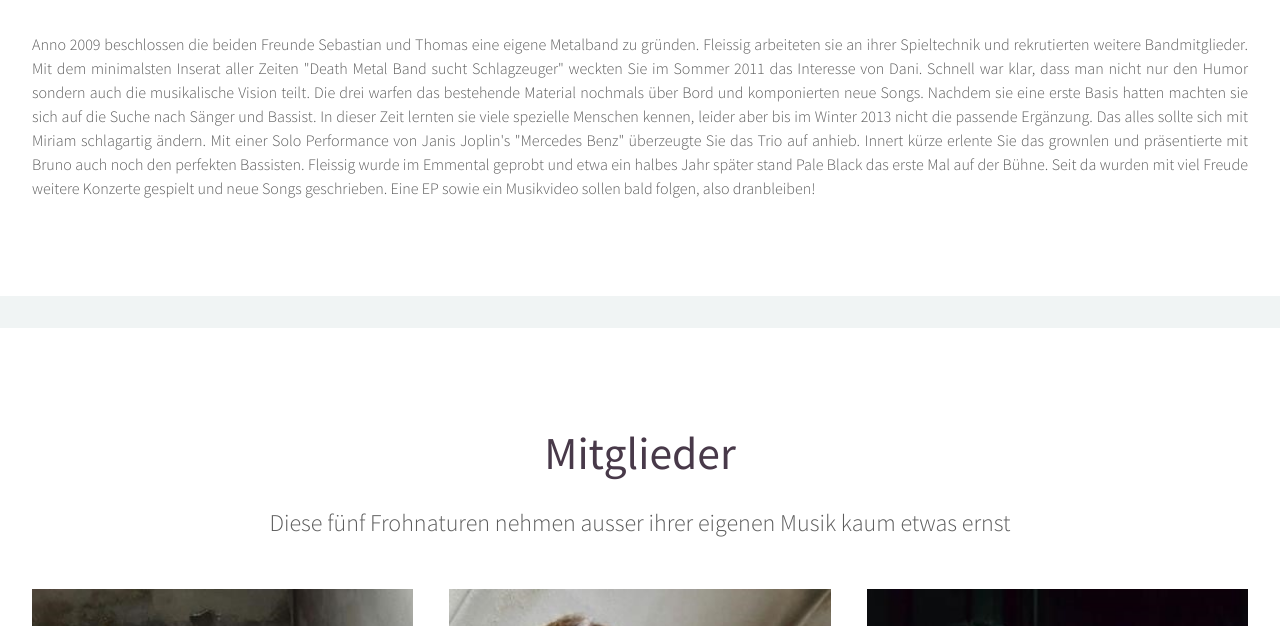
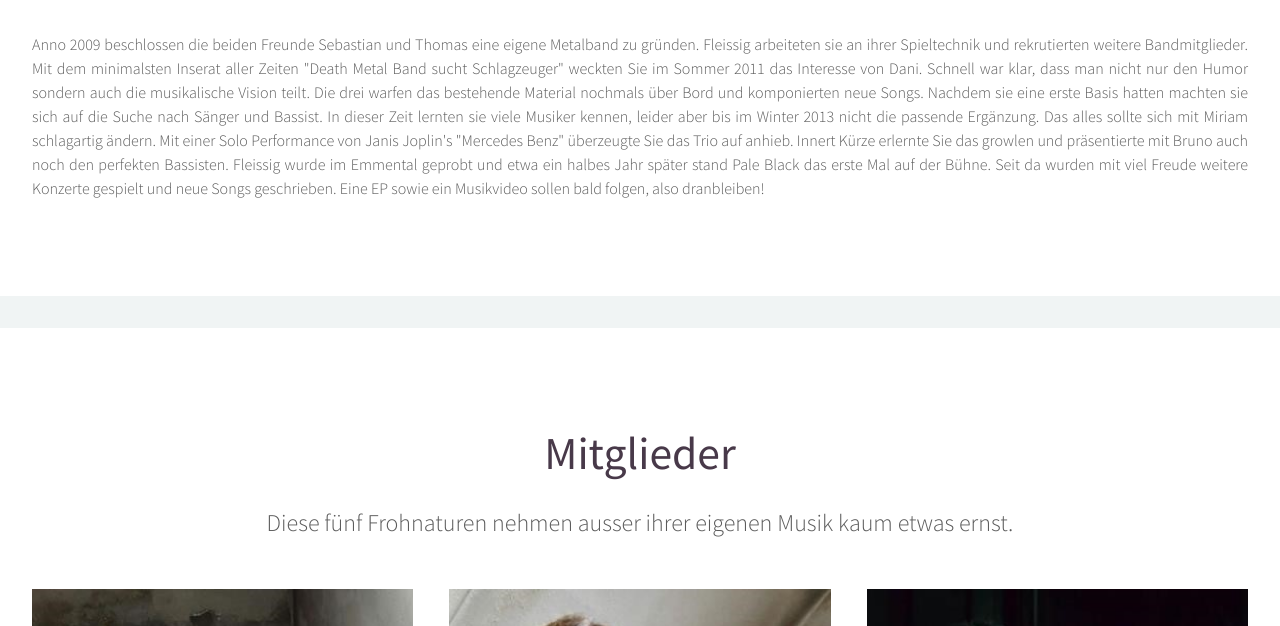
Before and after one commit to PaleBlack/paleblack.github.io, a Jekyll site: the page built from index.html, in a window 1280 px wide and 900 px high, scrolled down 2270 px. Shown: the part 226-852 px from the top of the window. Built offline with Jekyll 4.4.1, drawn with Linux system fonts in a browser that asks for light colours; some of the changed text lies outside the part shown.

Commit message:
Changed text

```diff
--- a/index.html
+++ b/index.html
@@ -88,11 +88,11 @@ layout: startpage
                 teilt.
                 Die drei warfen das bestehende Material nochmals über Bord und komponierten neue Songs. Nachdem
                 sie eine erste Basis hatten machten sie sich auf die
-                Suche nach Sänger und Bassist. In dieser Zeit lernten sie viele spezielle Menschen kennen, leider aber
+                Suche nach Sänger und Bassist. In dieser Zeit lernten sie viele Musiker kennen, leider aber
                 bis im Winter 2013 nicht die passende Ergänzung.
                 Das alles sollte sich mit Miriam schlagartig ändern. Mit einer Solo Performance von Janis Joplin's
                 "Mercedes Benz" überzeugte Sie das Trio auf anhieb.
-                Innert kürze erlente Sie das grownlen und präsentierte mit Bruno auch noch den perfekten Bassisten.
+                Innert Kürze erlernte Sie das growlen und präsentierte mit Bruno auch noch den perfekten Bassisten.
                 Fleissig wurde im Emmental geprobt und etwa ein halbes Jahr später stand Pale Black das erste Mal auf
                 der Bühne.
                 Seit da wurden mit viel Freude weitere Konzerte gespielt und neue Songs geschrieben.
@@ -108,7 +108,7 @@ layout: startpage
         <section id="members" class="container special">
             <header>
                 <h2>Mitglieder</h2>
-                <p>Diese fünf Frohnaturen nehmen ausser ihrer eigenen Musik kaum etwas ernst</p>
+                <p>Diese fünf Frohnaturen nehmen ausser ihrer eigenen Musik kaum etwas ernst.</p>
             </header>
             <div class="row">
                 <article class="4u 12u(mobile) special">
```
Also changed, not shown: other parts of index.html (+1 -3 lines).
